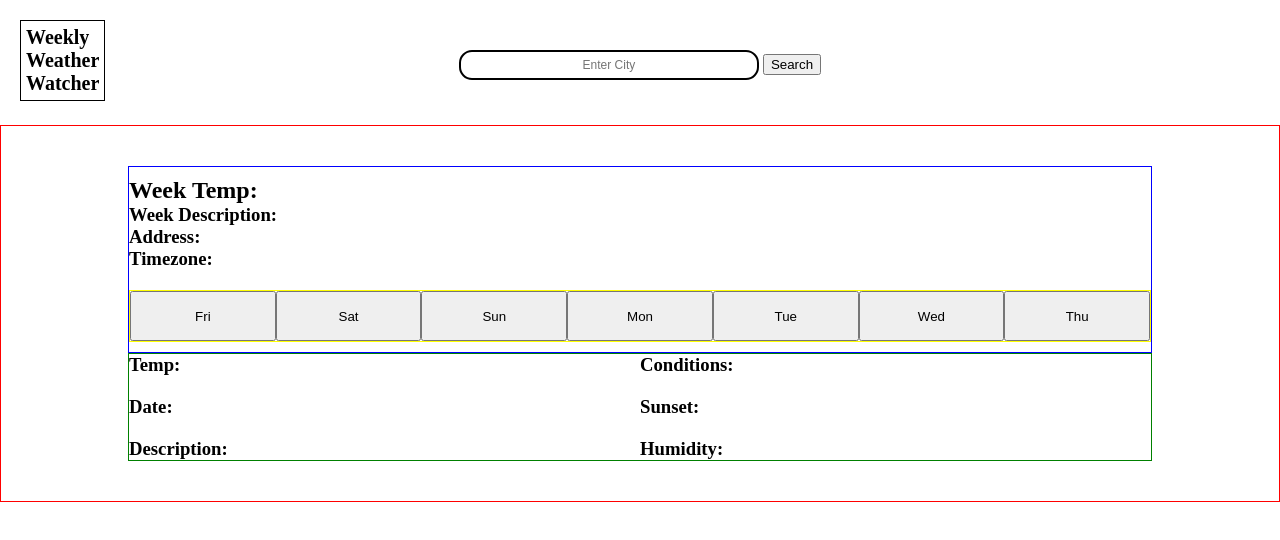
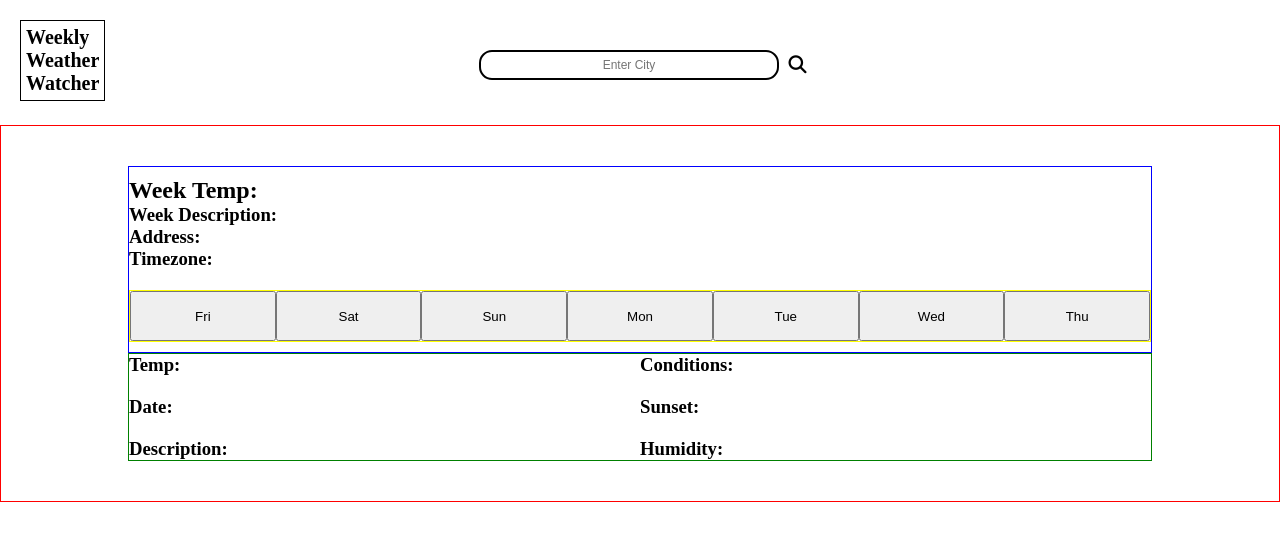
Before and after one commit to karldreta/WeatherApp-OdinProject, a website built with webpack: page src/template.html in a window 1280 px wide. Built offline with nearby package versions, Linux system fonts and the light colour scheme.

Commit message:
Add CDN for icon

```diff
--- a/src/styles.css
+++ b/src/styles.css
@@ -61,6 +61,17 @@ form > #inputLocation {
   outline: none;
   border: 2px solid black;
   border-radius: 13px;
+}
+
+form #searchLocation {
+  background: none;
+  border: none;
+  padding: 0;
+  margin: 0;
+  cursor: pointer;
+  outline: none;
+  font-size: 18px;
+  transform: translateX(30%) translateY(10%);
 }
 
 main {
--- a/src/template.html
+++ b/src/template.html
@@ -3,6 +3,13 @@
   <head>
     <meta charset="UTF-8" />
     <meta name="viewport" content="width=device-width, initial-scale=1.0" />
+    <link
+      rel="stylesheet"
+      href="https://cdnjs.cloudflare.com/ajax/libs/font-awesome/6.6.0/css/all.min.css"
+      integrity="sha512-Kc323vGBEqzTmouAECnVceyQqyqdsSiqLQISBL29aUW4U/M7pSPA/gEUZQqv1cwx4OnYxTxve5UMg5GT6L4JJg=="
+      crossorigin="anonymous"
+      referrerpolicy="no-referrer"
+    />
     <title>Weather App | Odin Project</title>
   </head>
   <body>
@@ -16,7 +23,10 @@
       </div>
       <form action="#" method="post">
         <input type="text" id="inputLocation" placeholder="Enter City" />
-        <button id="searchLocation">Search</button>
+        <button
+          id="searchLocation"
+          class="fa-solid fa-magnifying-glass"
+        ></button>
       </form>
     </header>
     <main>
```
